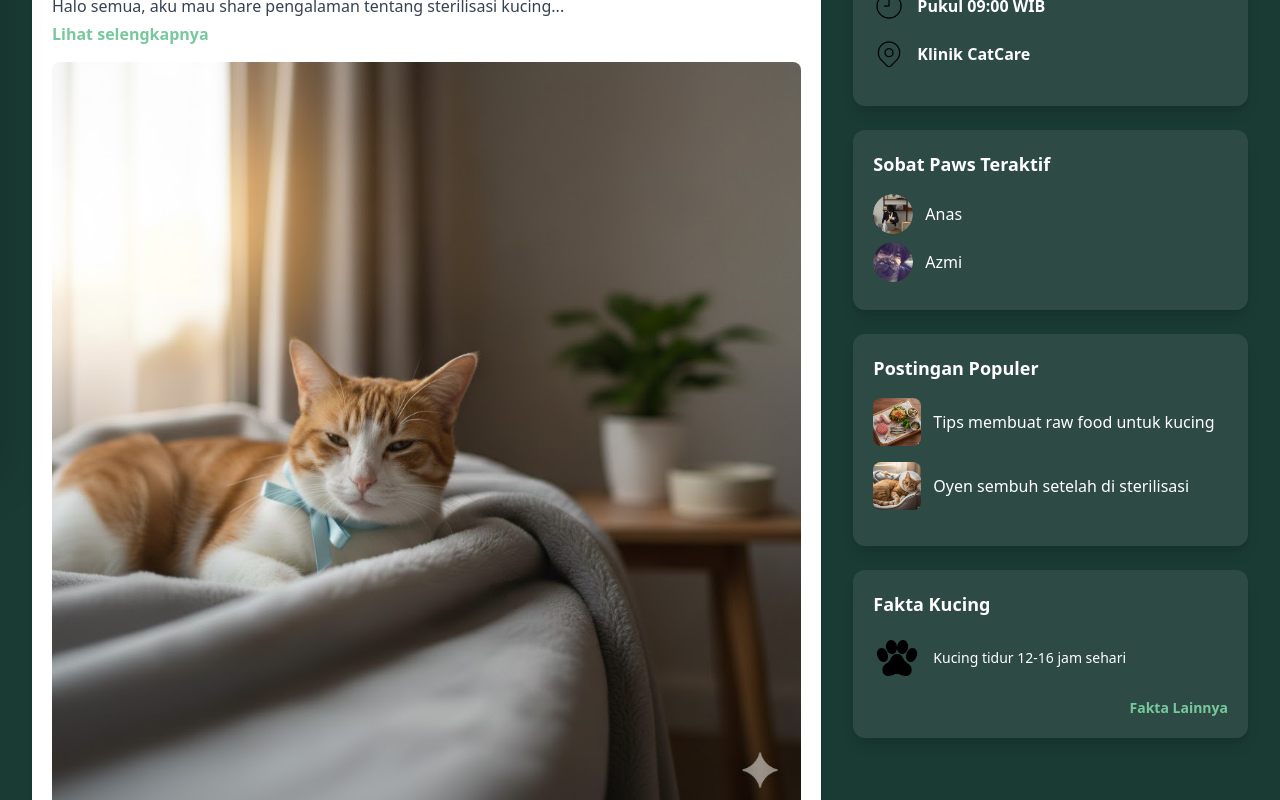
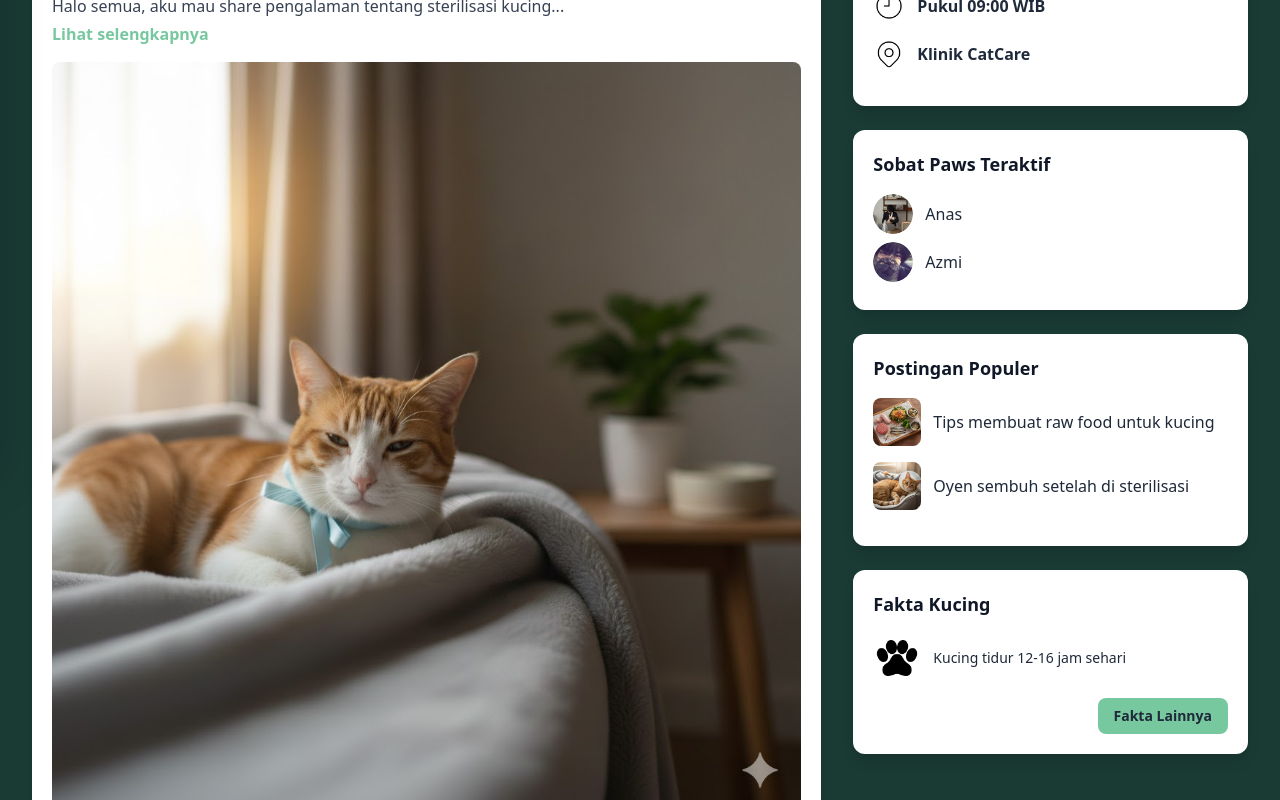
Before and after one commit to zicofarry/CatTake, a Vue app: page /komunitas in a window 1280 px wide. Shown: the part 340-1140 px from the top of the page. Built offline with nearby package versions, Linux system fonts and the light colour scheme.

Commit message:
update
ganti warna di side bar

```diff
--- a/src/pages/CommunityPage.vue
+++ b/src/pages/CommunityPage.vue
@@ -22,67 +22,116 @@
                 </div>
 
                 <aside class="flex flex-col gap-6 md:w-1/3">
-
+                    <!-- Search Bar (Desktop Only) -->
                     <div class="search-bar-desktop hidden md:flex">
                         <div class="bg-white rounded-full p-3 shadow-md flex items-center gap-2 w-full">
-                            <img src="../assets/img/Search.png" alt="Search" class="w-5 h-5 opacity-60 ml-2" />
-                            <input type="text" placeholder="Cari di komunitas" v-model="searchQuery"
-                                class="border-none outline-none w-full bg-transparent font-sans text-sm text-gray-800 placeholder-gray-400">
+                        <img
+                            src="../assets/img/Search.png"
+                            alt="Search"
+                            class="w-5 h-5 opacity-60 ml-2"
+                        />
+                        <input
+                            type="text"
+                            placeholder="Cari di komunitas"
+                            v-model="searchQuery"
+                            class="border-none outline-none w-full bg-transparent font-sans text-sm text-gray-800 placeholder-gray-400"
+                        />
                         </div>
                     </div>
 
-                    <section class="bg-[#2D4A45] rounded-xl p-5 shadow-lg">
-                        <h3 class="text-lg font-semibold mb-4">Event Mendatang</h3>
+                    <!-- Event Mendatang -->
+                    <section class="bg-white text-gray-800 rounded-xl p-5 shadow-lg">
+                        <h3 class="text-lg font-semibold mb-4 text-gray-900">Event Mendatang</h3>
                         <div class="flex items-center gap-3 mb-4">
-                            <img src="../assets/img/calendar.png" alt="Kalender" class="w-8 h-8 object-contain" />
+                        <img
+                            src="../assets/img/calendar.png"
+                            alt="Kalender"
+                            class="w-8 h-8 object-contain"
+                        />
                         <div>
                             <strong class="block text-base">Sterilisasi Gratis</strong>
-                                <span class="text-sm text-gray-400">15 Oktober 2025</span>
+                            <span class="text-sm text-gray-900">15 Oktober 2025</span>
                         </div>
                         </div>
+
                         <div class="flex items-center gap-3 mb-4">
-                            <img src="../assets/img/time.png" alt="Waktu" class="w-8 h-8 object-contain" />
+                        <img
+                            src="../assets/img/time.png"
+                            alt="Waktu"
+                            class="w-8 h-8 object-contain"
+                        />
                         <div>
                             <strong class="block text-base">Pukul 09:00 WIB</strong>
                         </div>
                         </div>
+
                         <div class="flex items-center gap-3 mb-4">
-                            <img src="../assets/img/location.png" alt="Lokasi" class="w-8 h-8 object-contain" />
+                        <img
+                            src="../assets/img/location.png"
+                            alt="Lokasi"
+                            class="w-8 h-8 object-contain"
+                        />
                         <div>
                             <strong class="block text-base">Klinik CatCare</strong>
                         </div>
                         </div>
                     </section>
 
-                    <section class="bg-[#2D4A45] rounded-xl p-5 shadow-lg">
-                        <h3 class="text-lg font-semibold mb-4">Sobat Paws Teraktif</h3>
-                        <div v-for="member in activeMembers" :key="member.name" class="flex items-center gap-3 mb-2">
-                            <img :src="member.profilePic" :alt="member.name" class="w-10 h-10 rounded-full object-cover">
+                    <!-- Sobat Paws Teraktif -->
+                    <section class="bg-white text-gray-800 rounded-xl p-5 shadow-lg">
+                        <h3 class="text-lg font-semibold mb-4 text-gray-900">Sobat Paws Teraktif</h3>
+                        <div
+                        v-for="member in activeMembers"
+                        :key="member.name"
+                        class="flex items-center gap-3 mb-2"
+                        >
+                        <img
+                            :src="member.profilePic"
+                            :alt="member.name"
+                            class="w-10 h-10 rounded-full object-cover"
+                        />
                         <span>{{ member.name }}</span>
                         </div>
                     </section>
 
-                    <section class="bg-[#2D4A45] rounded-xl p-5 shadow-lg">
-                        <h3 class="text-lg font-semibold mb-4">Postingan Populer</h3>
-                        <div v-for="popular in popularPosts" :key="popular.title" class="flex items-center gap-3 mb-4">
-                            <img :src="popular.image" :alt="popular.title" class="w-12 h-12 rounded-lg object-cover">
+                    <!-- Postingan Populer -->
+                    <section class="bg-white text-gray-800 rounded-xl p-5 shadow-lg">
+                        <h3 class="text-lg font-semibold mb-4 text-gray-900">Postingan Populer</h3>
+                        <div
+                        v-for="popular in popularPosts"
+                        :key="popular.title"
+                        class="flex items-center gap-3 mb-4"
+                        >
+                        <img
+                            :src="popular.image"
+                            :alt="popular.title"
+                            class="w-12 h-12 rounded-lg object-cover"
+                        />
                         <span>{{ popular.title }}</span>
                         </div>
                     </section>
 
-                    <section class="bg-[#2D4A45] rounded-xl p-5 shadow-lg">
-                        <h3 class="text-lg font-semibold mb-4">Fakta Kucing</h3>
+                    <!-- Fakta Kucing -->
+                    <section class="bg-white text-gray-800 rounded-xl p-5 shadow-lg">
+                        <h3 class="text-lg font-semibold mb-4 text-gray-900">Fakta Kucing</h3>
                         <div class="flex items-center gap-3">
-                            <img :src="catFact.image" alt="Fakta Kucing" class="w-12 h-12 rounded-lg object-cover">
+                        <img
+                            :src="catFact.image"
+                            alt="Fakta Kucing"
+                            class="w-12 h-12 rounded-lg object-cover"
+                        />
                         <p class="text-sm">{{ catFact.fact }}</p>
                         </div>
+
+                        <div class="text-right mt-4">
                         <router-link
                             to="/fakta"
-                          class="block text-right mt-4 text-[#78C89F] font-semibold text-sm hover:underline">
+                            class="inline-block bg-[#78C89F] text-gray-800 font-bold text-sm py-2 px-4 rounded-lg hover:bg-[#6abf95] transition-colors"
+                        >
                             Fakta Lainnya
                         </router-link>
+                        </div>
                     </section>
-
                     </aside>
             </div>
         </div>
```
Lines whose indentation alone changed are shown as unchanged.
